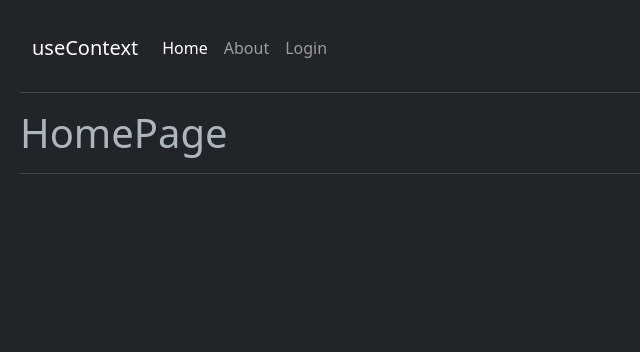
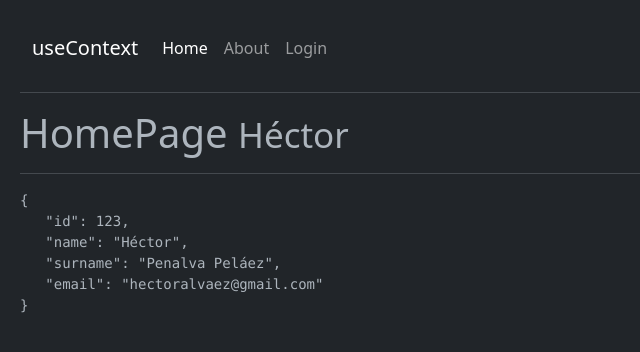
Before and after one commit to hectoralvaez/05-hook-app, a React (Vite) app: page / in a window 1280 px wide. Shown: the top 352 px of the page, without its empty margins (0-640 px from the left). Built offline with nearby package versions, Linux system fonts and the light colour scheme.

Commit message:
⭐🪝 161. useContext (v1)

```diff
--- a/src/09-useContext/HomePage.jsx
+++ b/src/09-useContext/HomePage.jsx
@@ -1,9 +1,18 @@
+import { useContext } from "react"
+import { UserContext } from "./context/UserContext"
 
 export const HomePage = () => {
+
+  const { user } = useContext( UserContext);
+
   return (
     <>
-        <h1>HomePage</h1>
+        <h1>HomePage <small>{ user.name }</small></h1>
         <hr />
+
+        <pre>
+          { JSON.stringify( user, null, 3 )}
+        </pre>
     </>
   )
 }
--- a/src/09-useContext/LoginPage.jsx
+++ b/src/09-useContext/LoginPage.jsx
@@ -1,9 +1,18 @@
+import { useContext } from "react"
+import { UserContext } from "./context/UserContext"
 
 export const LoginPage = () => {
+
+  const { user } = useContext( UserContext );
+
   return (
     <>
         <h1>LoginPage</h1>
         <hr />
+
+        <pre>
+          { JSON.stringify( user, null, 3) }
+        </pre>
     </>
   )
 }
```
Also changed, not shown: 1 other file (tests, documents, lock files or other folders).
